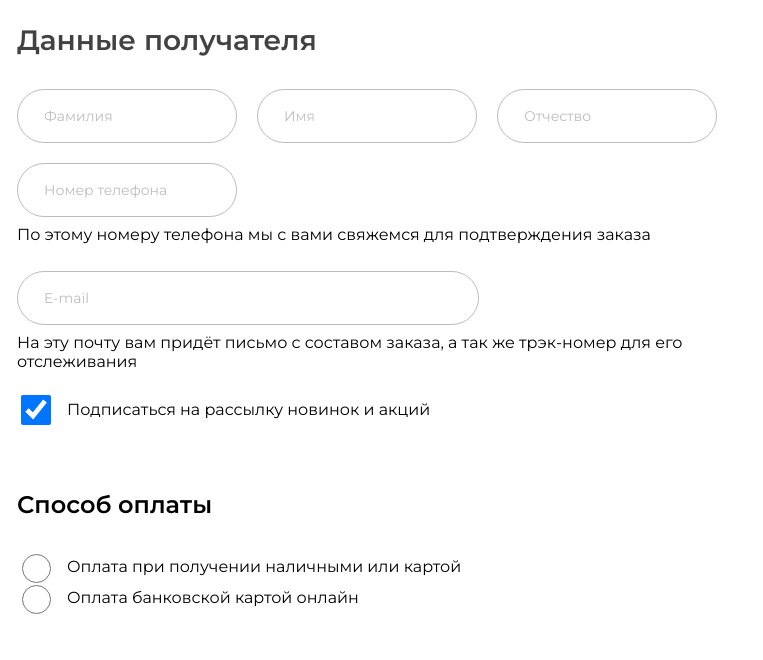
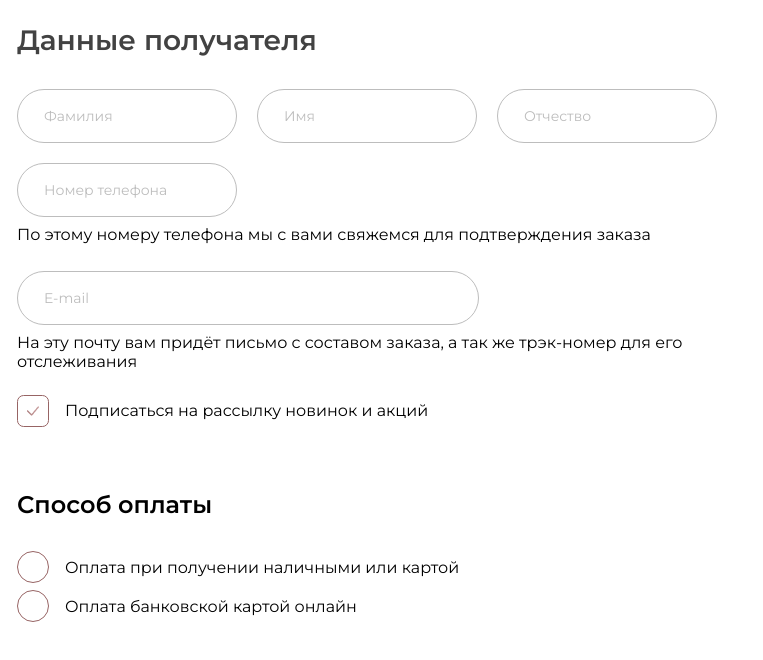
Before and after one commit to HEGGIX/TMS-Homework, a plain HTML site: page index.html in a window 1280 px wide. Shown: the whole page, without its empty margins (0-763 px from the left). Drawn offline with Linux system fonts and the light colour scheme.

Commit message:
feat: finished task

```diff
--- a/index.html
+++ b/index.html
@@ -3,7 +3,7 @@
 <head>
     <meta charset="UTF-8">
     <meta name="viewport" content="width=device-width, initial-scale=1.0">
-    <link rel="stylesheet" href="style.css">
+    <link rel="stylesheet" href="styles/style.css">
     <link href="https://fonts.googleapis.com/css2?family=Kaushan+Script&family=Montserrat:wght@400;600&family=Raleway:wght@400;700;900&display=swap" rel="stylesheet">
     <title>Document</title>
 </head>
@@ -19,19 +19,28 @@
             <input class="email-inp" type="email" name="email" placeholder="E-mail">
             <p class="email-info">На эту почту вам придёт письмо с составом заказа, а так же трэк-номер для его отслеживания</p>
             <form action="" class="newsletter-inp__container">
-                <label class="newsletter-label" for="newsletter">Подписаться на рассылку новинок и акций</label>
-                <input class="newsletter-inp" type="checkbox" name="newsletter" id="newsletter" checked>
+                <label class="newsletter-label" for="newsletter">
+                    <input class="newsletter-inp" type="checkbox" name="newsletter" id="newsletter" checked>
+                    <span class="fake-checkbox"></span>
+                    <span class="checkbox-text">Подписаться на рассылку новинок и акций</span>
+                </label>
             </form>
         </div>
         <h2 class="pay-title">Способ оплаты</h2>
         <div class="pay-form__container">
             <form class="pay-form" action="">
-                <label class="pay-label" for="pay-offline">Оплата при получении наличными или картой</label>
-                <input class="pay-inp" type="radio" name="pay-offline" id="pay-offline" >
+                <label class="pay-label" for="pay-offline">
+                    <input class="pay-inp" type="radio" name="pay-offline" id="pay-offline">
+                    <span class="fake-radio"></span>
+                    <span class="pay-text">Оплата при получении наличными или картой</span>
+                </label>
             </form>
             <form class="pay-form" action="">
-                <label class="pay-label" for="pay-online">Оплата банковской картой онлайн</label>
-                <input class="pay-inp" type="radio" name="pay-online" id="pay-online" >
+                <label class="pay-label" for="pay-online">
+                    <input class="pay-inp" type="radio" name="pay-online" id="pay-online">
+                    <span class="fake-radio"></span>
+                    <span class="pay-text">Оплата банковской картой онлайн</span>
+                </label>
             </form>
         </div>
     </div>
--- a/style.css
+++ b/styles/style.css
@@ -69,28 +69,50 @@ body{
 
 .newsletter-inp__container{
     height: 30px;
+}
+
+.newsletter-label{
     display: flex;
     align-items: center;
 }
 
+.checkbox-text{
+    font-family: 'Montserrat', sans-serif;
+    order: 2;
+    font-size: 16px;
+    line-height: 20px;
+    margin-left: 16px;
+}
+
 .newsletter-inp{
-    order: 1;
-    margin-right: 16px;
+   display: none;
+}
+
+.fake-checkbox{
+    display: inline-block;
     width: 30px;
     height: 30px;
     border: 1px solid #976464;
     border-radius: 6.6px;
+    position: relative;
 }
 
-.newsletter-inp:checked{
-    color: #976464;
+.fake-checkbox::before{
+    content: "";
+    position: absolute;
+    width: 16px;
+    height: 16px;
+    top: 50%;
+    left: 50%;
+    transform: translate(-50%, -50%);
+    display: block;
+    background: url(/styles/img/checked.png);
+    opacity: 0;
+    transition: 0.2s;
 }
 
-.newsletter-label{
-    font-family: 'Montserrat', sans-serif;
-    order: 2;
-    font-size: 16px;
-    line-height: 20px;
+.newsletter-inp:checked + .fake-checkbox::before{
+    opacity: 1;
 }
 
 .pay-title{
@@ -102,19 +124,52 @@ body{
 
 .pay-form{
     height: 31px;
+}
+
+.pay-label{
     display: flex;
     align-items: center;
 }
 
-.pay-label{
+.pay-label:last-child{
+    margin-top: 8px;
+}
+
+.pay-text{
     font-family: 'Montserrat', sans-serif;
     order: 2;
+    margin-left: 16px;
 }
 
 .pay-inp{
-    order: 1;
-    height: 29px;
-    width: 29px;
+    display: none;
+}
+
+.fake-radio{
+    display: inline-block;
+    width: 30px;
+    height: 30px;
     border: 1px solid #976464;
-    margin-right: 16px;
+    border-radius: 6.6px;
+    position: relative;
+    border-radius: 50%;
 }
+
+.fake-radio::before{
+    content: "";
+    position: absolute;
+    width: 16px;
+    height: 16px;
+    top: 50%;
+    left: 50%;
+    transform: translate(-50%, -50%);
+    display: block;
+    background: url(/styles/img/radio.png);
+    opacity: 0;
+    transition: 0.2s;
+    border-radius: 50%;
+}
+
+.pay-inp:checked + .fake-radio::before{
+    opacity: 1;
+}
```
Also changed, not shown: styles/img/checked.png (added), styles/img/radio.png (added).
